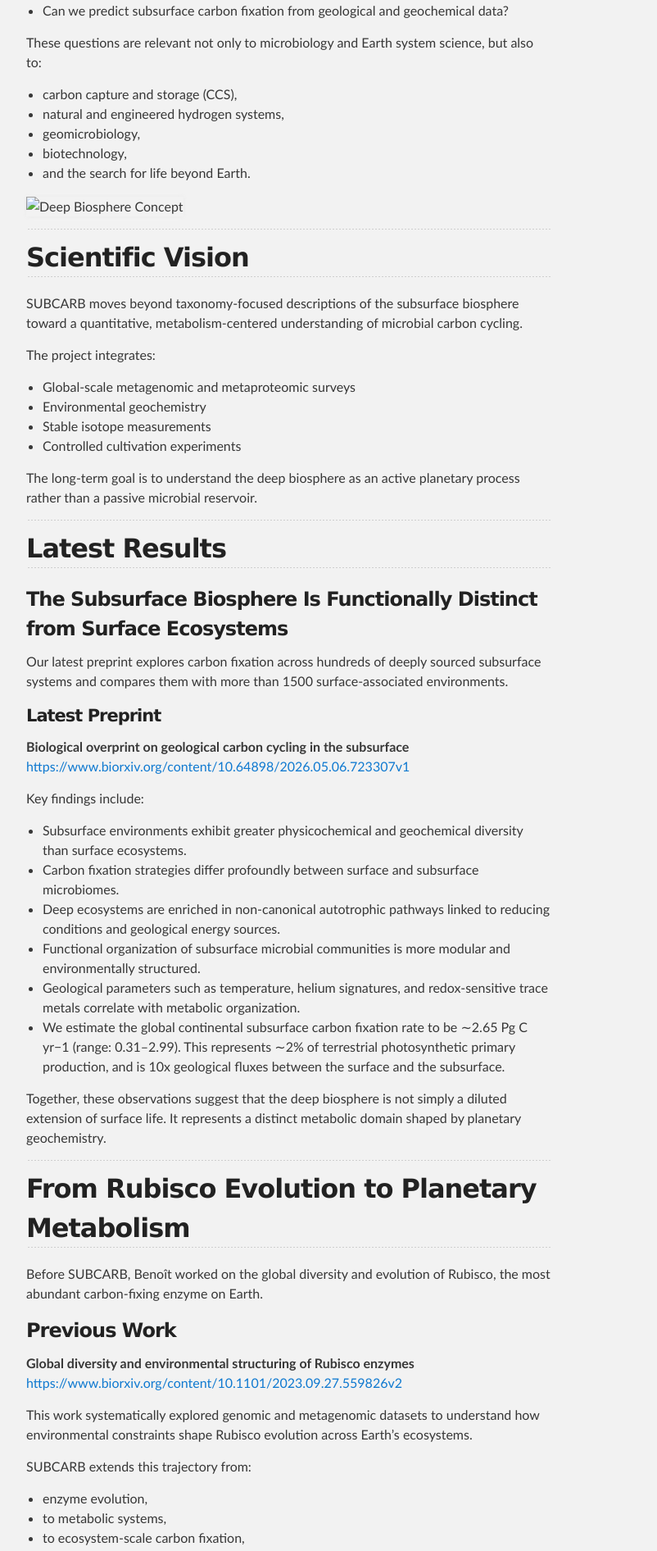
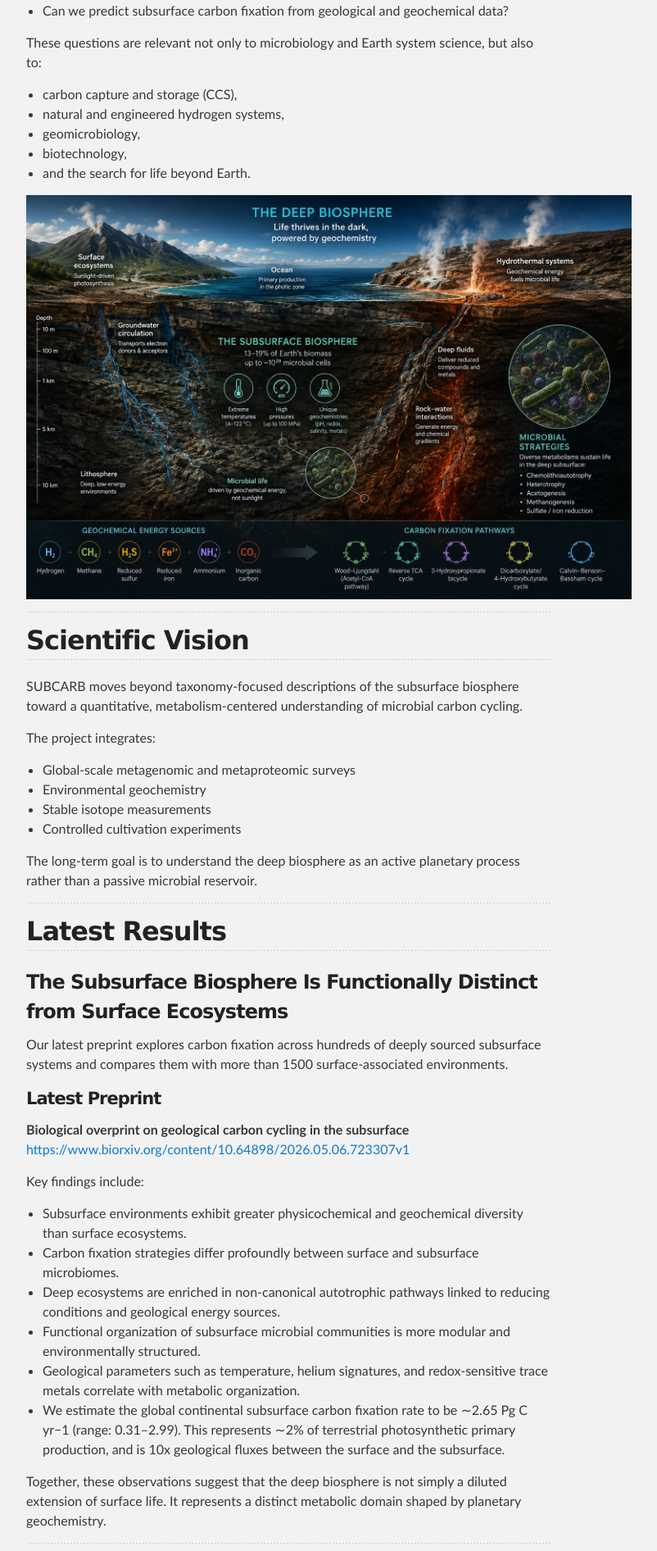
Before and after one commit to giovannellilab/subcarb, a Jekyll site: the page built from index.md, in a window 1280 px wide. Shown: the part 1253-3145 px from the top of the page at 82% size, without its empty margins (288-1090 px from the left). Built offline with Jekyll 4.4.1, drawn with Linux system fonts in a browser that asks for light colours; our own code applies the rules of GitHub Pages for plain Markdown files.

Commit message:
Fix image paths in index.md
Updated image paths for consistency and organization.

```diff
--- a/index.md
+++ b/index.md
@@ -35,7 +35,7 @@ These questions are relevant not only to microbiology and Earth system science,
 - biotechnology,
 - and the search for life beyond Earth.
 
-![Deep Biosphere Concept](images/deep_biosphere_concept.jpg)
+![Deep Biosphere Concept](assets/images/deep_biosphere_concept.jpg)
 
 ---
 
```
Also changed, not shown: other parts of index.md (+2 -2 lines).
